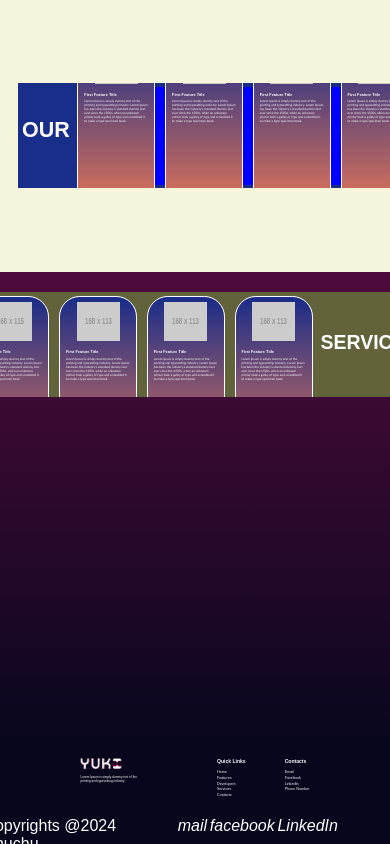
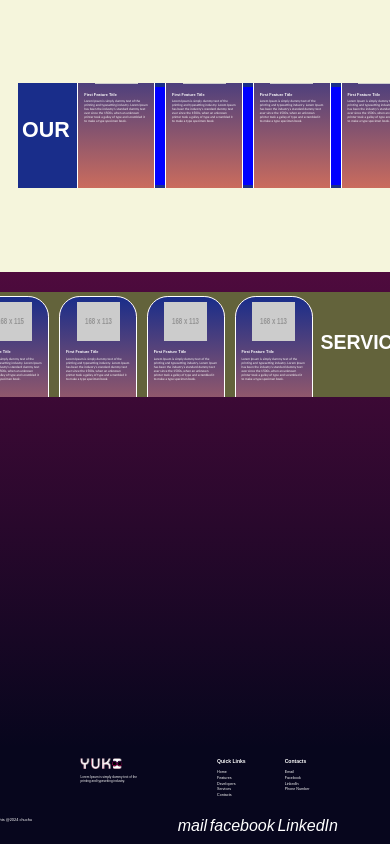
Before and after one commit to tenshi33/GoogleTeam, a React (Vite) app in the folder Yuko/: page / in a window 390 px wide. Shown: the part 3688-4532 px from the top of the page. Built offline with nearby package versions, Linux system fonts and the light colour scheme.

Commit message:
deployed

```diff
--- a/Yuko/src/styles/index.css
+++ b/Yuko/src/styles/index.css
@@ -1487,4 +1487,21 @@ html,body {
     .services-scroll-container2 {
         background-color: rgb(99, 99, 59);
     }
+
+
+
+
+
+
+
+
+
+
+
+
+
+
+    .copyrights {
+        font-size: 1vw
+    }
 }
```
